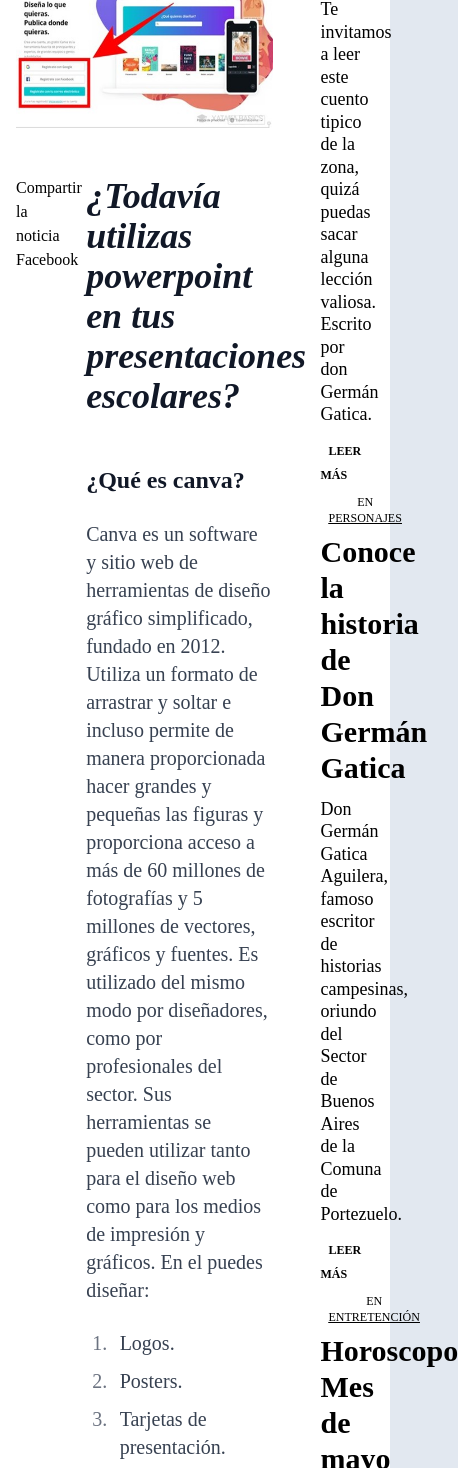
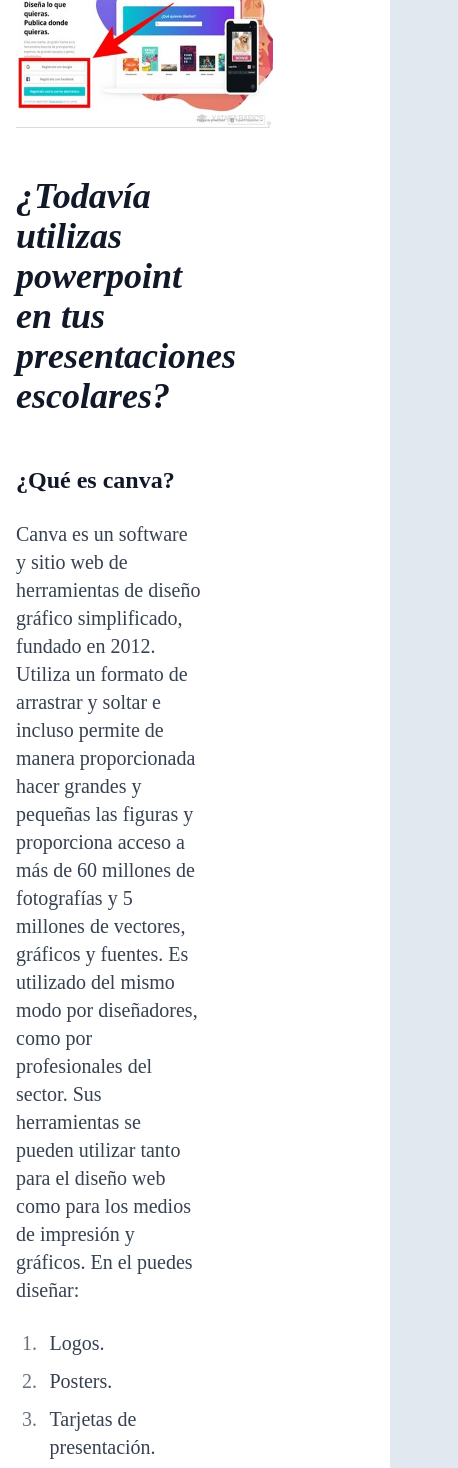
Before and after one commit to camunoz2/nibaldoteinforma, an Astro site: page /noticias/que-es-canva in a window 390 px wide. Shown: the part 532-2000 px from the top of the page, 458 px wide, since content can reach past the window. Built offline with nearby package versions, Linux system fonts and the light colour scheme; Astro itself is replaced by a stand-in of ours.

Commit message:
change mobile layout

```diff
--- a/src/layouts/PostLayout.astro
+++ b/src/layouts/PostLayout.astro
@@ -33,7 +33,7 @@
         <img src={frontmatter.imgUrl} alt={frontmatter.title} />
       </div>
       <div class="grid grid-cols-4 gap-6 pt-12">
-        <aside class="col-span-1">
+        <aside class="hidden md:block col-span-1">
           <h6>Compartir la noticia</h6>
           <p>Facebook</p>
         </aside>
@@ -45,7 +45,7 @@
       </div>
     </article>
 
-    <aside class="col-span-1">
+    <aside class="hidden md:block col-span-1">
       <SectionTitle title="Últimas" />
       {
         posts.map((post) => (
```
